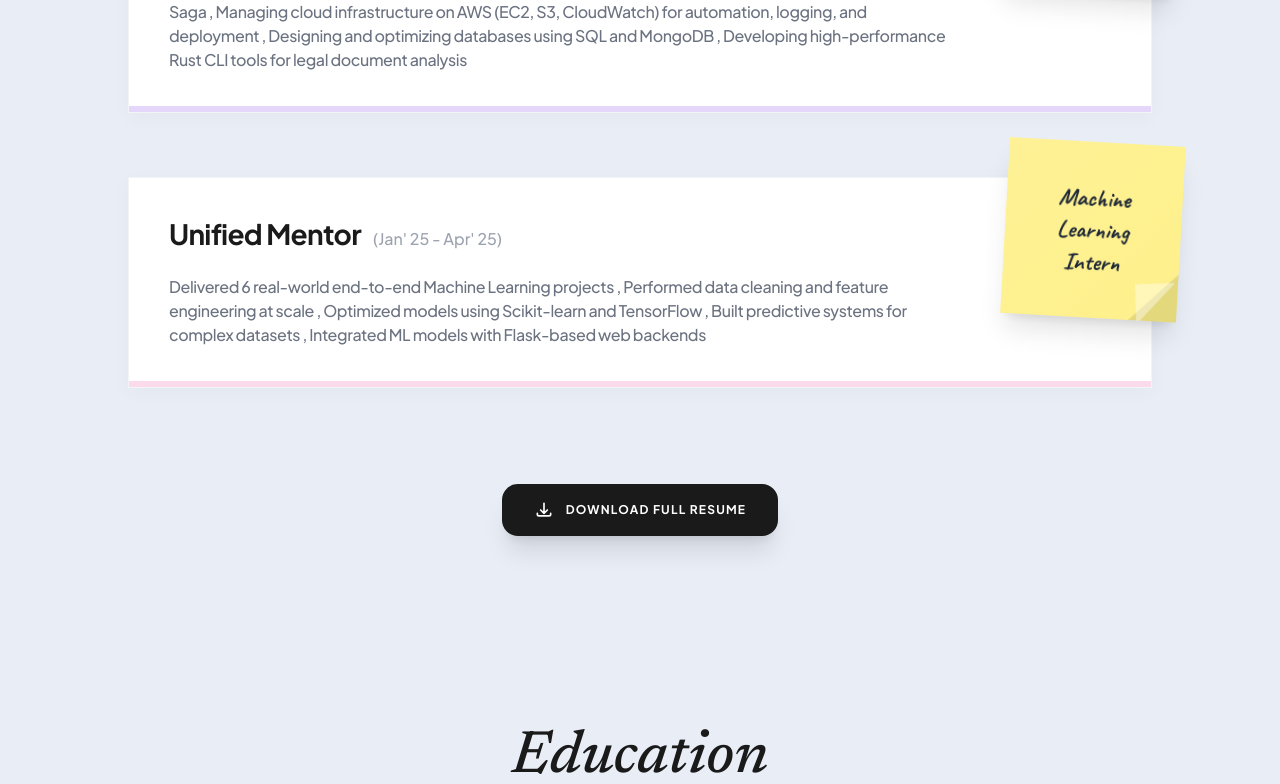
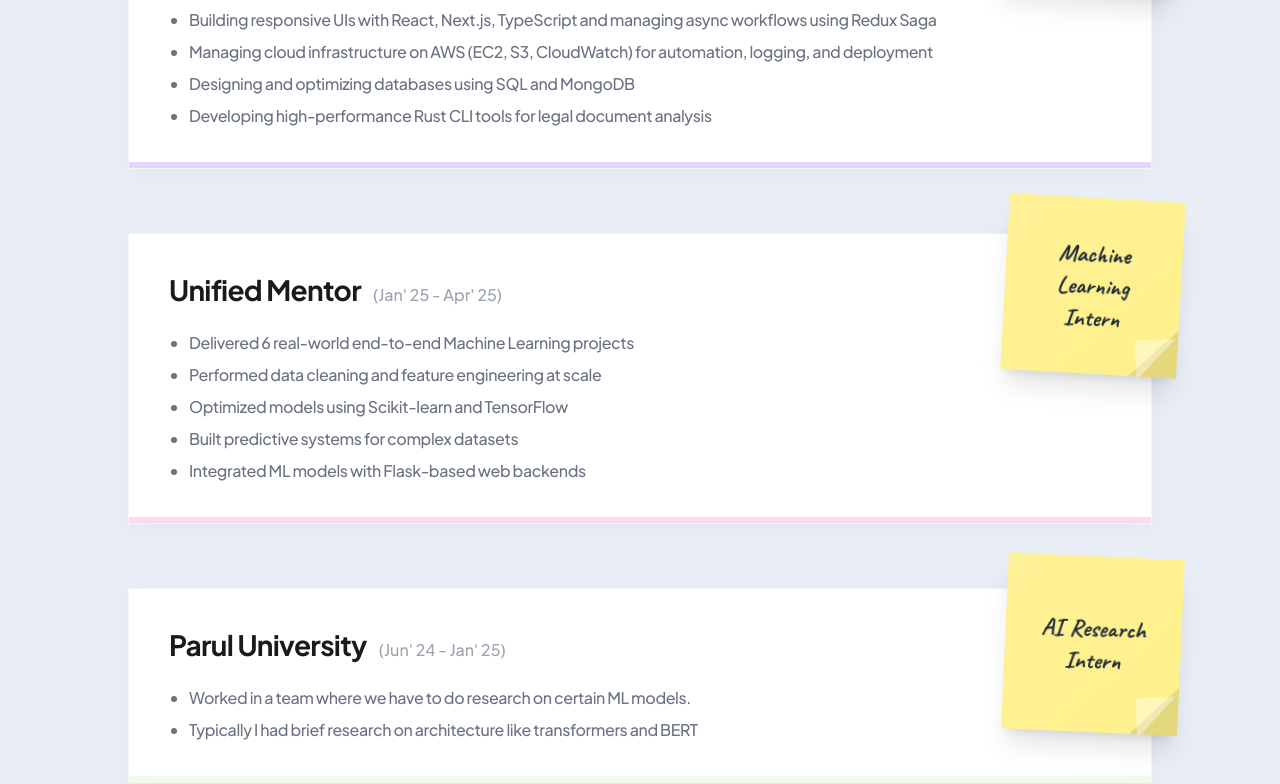
Before and after one commit to falakrana/myPortfolio, a React (Vite) app: page / in a window 1280 px wide. Shown: the part 1407-2191 px from the top of the page. Built offline with nearby package versions, Linux system fonts and the light colour scheme.

Commit message:
Resume updated

```diff
--- a/src/components/Experience.jsx
+++ b/src/components/Experience.jsx
@@ -30,6 +30,17 @@ const Experience = () => {
       stickyColor: "bg-[#FEF08A]",
       barColor: "bg-[#EC4899]", // Pink
     },
+    {
+      role: "AI Research Intern",
+      company: "Parul University",
+      period: "Jun' 24 - Jan' 25",
+      achievements: [
+        "Worked in a team where we have to do research on certain ML models.",
+        "Typically I had brief research on architecture like transformers and BERT",
+      ],
+      stickyColor: "bg-[#FEF08A]",
+      barColor: "bg-[#b3f176]", // Pink
+    },
   ];
 
   const [expanded, setExpanded] = React.useState({});
@@ -60,12 +71,11 @@ const Experience = () => {
         <div className="space-y-16">
           {experiences.map((exp, index) => {
             const isExpanded = expanded[index];
-            const achievementText = exp.achievements.join(" , ");
-            const shouldTruncate = isMobile && achievementText.length > 150;
-            const displayContent =
+            const shouldTruncate = isMobile && exp.achievements.length > 2;
+            const displayAchievements =
               !isExpanded && shouldTruncate
-                ? achievementText.substring(0, 150)
-                : achievementText;
+                ? exp.achievements.slice(0, 2)
+                : exp.achievements;
 
             return (
               <div key={index} className="relative group/card fade-in">
@@ -85,17 +95,19 @@ const Experience = () => {
 
                   {/* ACHIEVEMENTS */}
                   <div className="relative">
-                    <p className="text-gray-500 text-sm md:text-base leading-relaxed font-medium tracking-tight">
-                      {displayContent}
+                    <ul className="list-disc pl-5 space-y-2 text-gray-500 text-sm md:text-base leading-relaxed font-medium tracking-tight">
+                      {displayAchievements.map((ach, i) => (
+                        <li key={i}>{ach}</li>
+                      ))}
+                    </ul>
                     {shouldTruncate && (
                       <button
                         onClick={() => toggleExpand(index)}
-                          className="text-blue-500 hover:text-blue-700 font-bold ml-1 transition-colors"
+                        className="text-blue-500 hover:text-blue-700 font-bold mt-2 transition-colors inline-block text-xs"
                       >
-                          {isExpanded ? " (Show Less)" : "..."}
+                        {isExpanded ? "Show Less" : "Show More"}
                       </button>
                     )}
-                    </p>
                   </div>
 
                   {/* BOTTOM COLOR BAR */}
@@ -140,7 +152,7 @@ const Experience = () => {
         {/* Download Resume Link Refined */}
         <div className="text-center mt-24">
           <a
-            href="/MainResumeSDE.pdf"
+            href="/NewResumeSDE.pdf"
             download="FalakRanaResume.pdf"
             className="group relative inline-flex items-center gap-3 px-8 py-4 bg-accent-black text-white font-bold rounded-xl overflow-hidden shadow-xl hover:shadow-2xl transition-all hover:scale-[1.02] active:scale-[0.98]"
           >
```
Also changed, not shown: 2 other files (tests, documents, lock files or other folders). Lines whose indentation alone changed are shown as unchanged.
